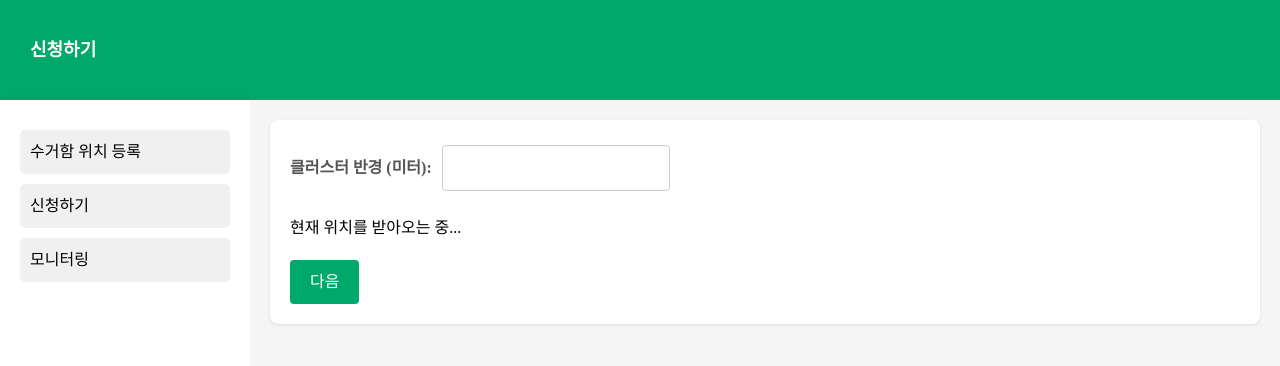
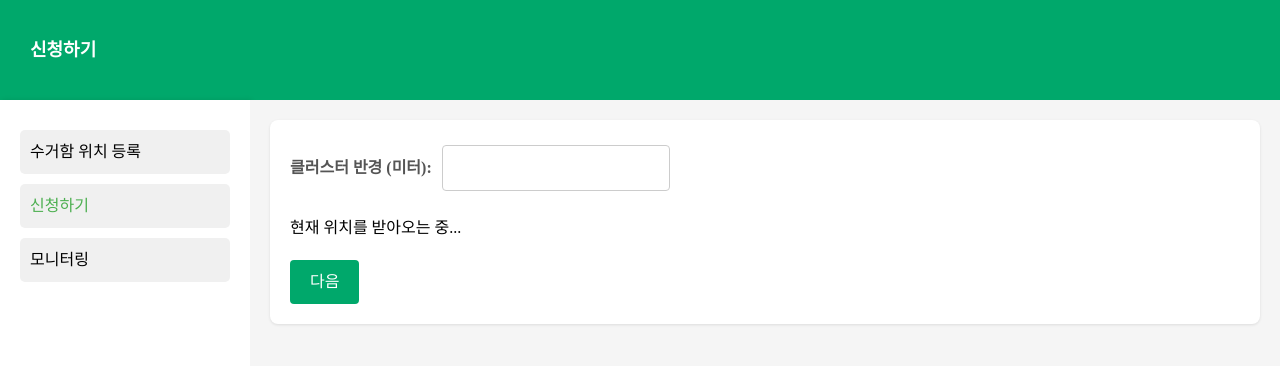
Before and after one commit to Inha-NetZero-IsangIha/IsangIha_Front, a React (Create React App) app: page /admin in a window 1280 px wide. Shown: the top 366 px of the page. Built offline with nearby package versions, Linux system fonts and the light colour scheme; no server answers.

Commit message:
feat: Admin > Sidebar 메뉴 선택 시 컬러값 변경

```diff
--- a/src/page/admin/Admin.jsx
+++ b/src/page/admin/Admin.jsx
@@ -49,7 +49,7 @@ function Admin() {
     <section className="admin">
       <AdminHeader title={header} />
       <div className="main direction-row">
-        <Sidebar setHeader={setHeader} />
+        <Sidebar header={header} setHeader={setHeader} />
         <div className="admin-content">
           <Content header={header} />
         </div>
--- a/src/page/admin/Sidebar.jsx
+++ b/src/page/admin/Sidebar.jsx
@@ -11,7 +11,7 @@ function Sidebar(props) {
     <article className="sidebar">
       <div className="sidebar-menu">
         {MENUS.map((menu, index) => (
-          <Menu key={index} {...menu} setHeader={props.setHeader} />
+          <Menu key={index} {...menu} header={props.header} setHeader={props.setHeader} />
         ))}
       </div>
     </article>
@@ -20,7 +20,7 @@ function Sidebar(props) {
 
 const Menu = (props) => {
   return (
-    <div className="menu-item" onClick={() => props.setHeader(props.title)}>
+    <div style={props.header === props.title ? {color: '#4CAF50'}:null} className="menu-item" onClick={() => props.setHeader(props.title)}>
       {/* <img src={props.iconPath} alt={props.title} /> */}
       {props.title}
     </div>
```
